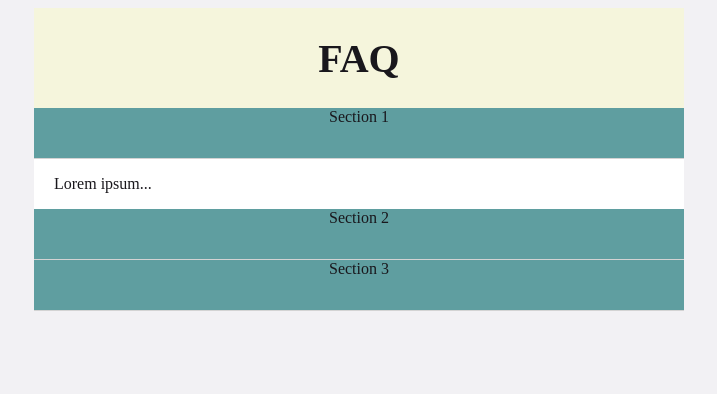
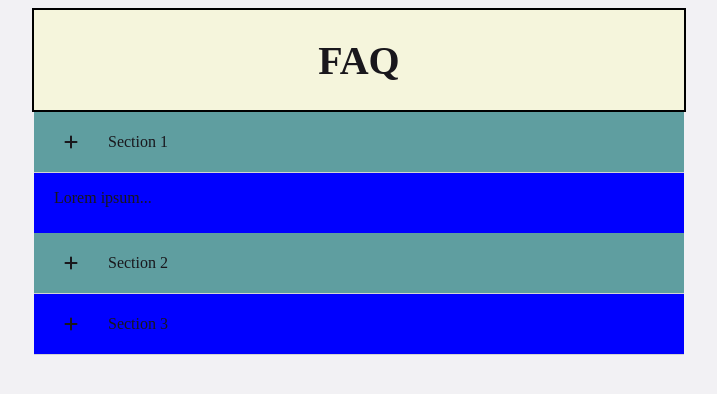
Before and after one commit to FabricioAcuna/FAQ, a plain HTML site: page index.html in a window 1280 px wide. Both pictures are taken after a click on the element "Section 1". Shown: the whole page, without its empty margins (281-998 px from the left). Drawn offline with Linux system fonts and the light colour scheme; no server answers.

Commit message:
plus icon

```diff
--- a/index.html
+++ b/index.html
@@ -4,22 +4,25 @@
     <meta charset="utf-8" />
     <title>FAQ-Assignment</title>
     <link rel="stylesheet" href="./style.css" />
+    <script
+      src="https://kit.fontawesome.com/23e1e50b55.js"
+      crossorigin="anonymous"
+    ></script>
   </head>
   <body>
     <section class="accordion">
       <h1>FAQ</h1>
-
-      <div class="title" id="section1">Section 1</div>
+      <div class="title" id="section1"><i class="fa fa-plus"></i>Section 1</div>
       <div class="description">
         <p>Lorem ipsum...</p>
       </div>
 
-      <div class="title" id="section2">Section 2</div>
+      <div class="title" id="section2"><i class="fa fa-plus"></i>Section 2</div>
       <div class="description">
         <p>Lorem ipsum...</p>
       </div>
 
-      <div class="title" id="section3">Section 3</div>
+      <div class="title" id="section3"><i class="fa fa-plus"></i>Section 3</div>
       <div class="description">
         <p>Lorem ipsum...</p>
       </div>
--- a/script.js
+++ b/script.js
@@ -13,6 +13,11 @@ sectionElements.forEach(function (sectionElement) {
   sectionElement.addEventListener("click", toggle);
 });
 
+function toggle(e) {
+  const plusEl = e.currentTarget;
+  plusEl.classList.toggle("active");
+}
+
 //p2.2
 
 const postElement = document.getElementsByClassName("accordion");
@@ -24,7 +29,7 @@ async function getPosts() {
   data.forEach((post) => {
     const postEl = document.createElement("div");
     postEl.setAttribute("class", "title");
-    postEl.textContent = post.title;
+    postEl.innerHTML = `<i class="fa fa-plus"></i> ${post.title}`;
     postEl.addEventListener("click", toggle);
 
     const postEl2 = document.createElement("div");
@@ -39,5 +44,4 @@ async function getPosts() {
     // }
   });
 }
-
 getPosts();
--- a/style.css
+++ b/style.css
@@ -7,9 +7,10 @@ html {
   flex-direction: column;
   align-items: center;
 }
-.accordion div:nth-child() {
-  background-color: red;
+.accordion div:nth-child(3n) {
+  background-color: blue;
 }
+
 h1 {
   display: flex;
   justify-content: center;
@@ -19,23 +20,26 @@ h1 {
   height: 100px;
   margin: 0px;
   font-size: 40px;
+  border: solid black 2px;
 }
 .title {
   display: flex;
+  align-items: center;
   background-color: cadetblue;
-  text-align: center;
-  flex-direction: column;
-  height: 50px;
+  height: 60px;
+  cursor: pointer;
   width: 650px;
+  text-indent: 30px;
   border-bottom: lightgray solid 1px;
 }
 
 .title:hover {
   background-color: rgba(5, 100, 105, 0.959);
+  font-size: 18px;
 }
 .description {
   display: none;
-  height: 50px;
+  height: 60px;
   width: 650px;
   background-color: white;
   text-indent: 20px;
```
